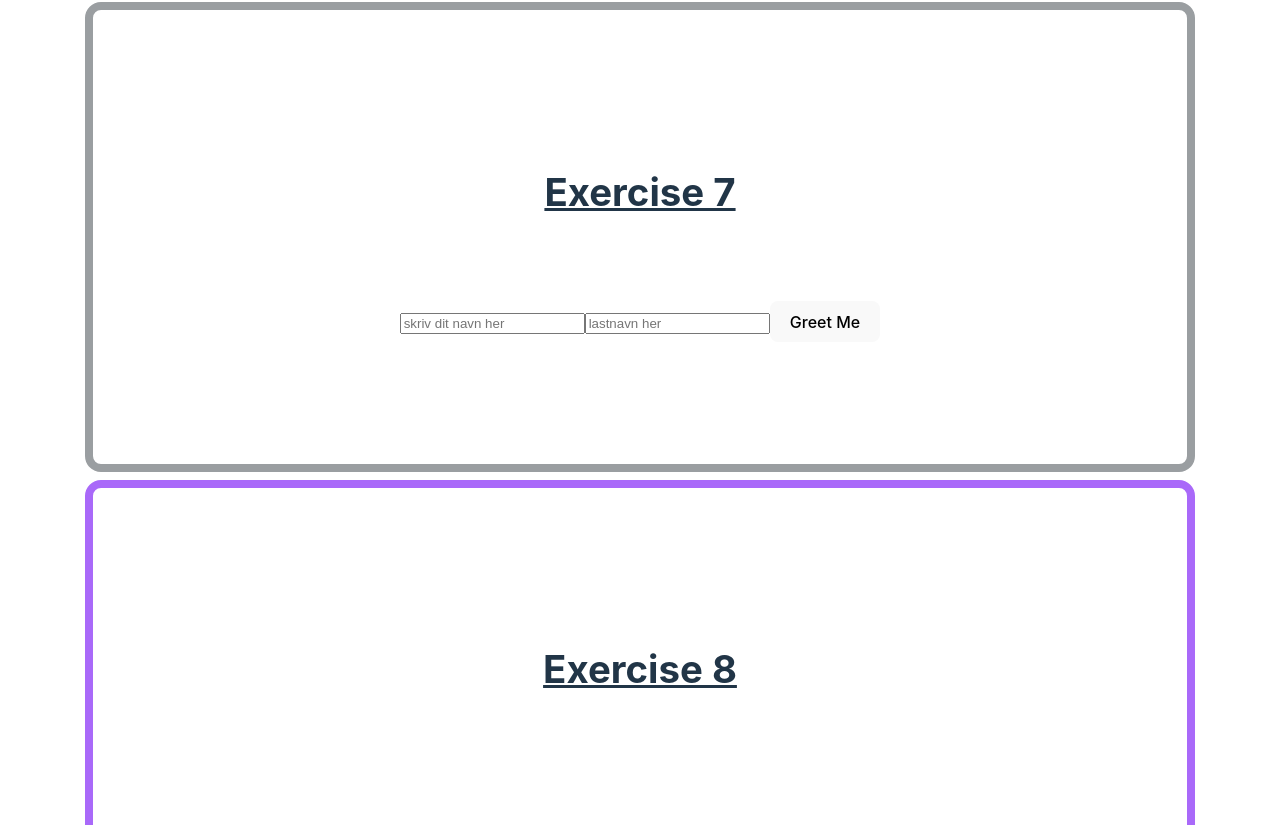
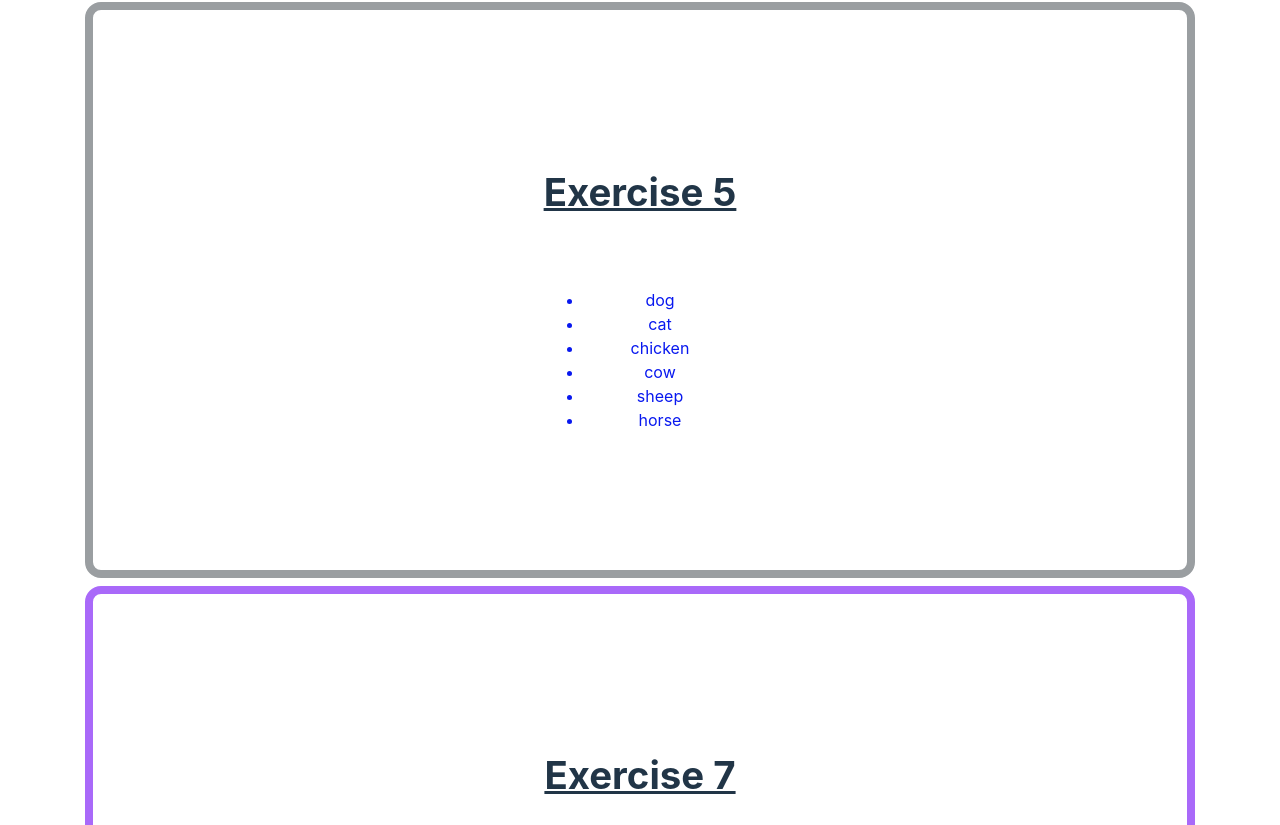
Before and after one commit to Eon4/react-exercise, a React (Vite) app in the folder react-øvelse/: page / in a window 1280 px wide. Shown: the part 2075-2900 px from the top of the page. Built offline with nearby package versions, Linux system fonts and the light colour scheme; no server answers.

Commit message:
update on 5

```diff
--- a/react-øvelse/src/App.jsx
+++ b/react-øvelse/src/App.jsx
@@ -3,7 +3,7 @@ import { Exercise1 } from "./components/exercise1/exercise1";
 import { Exercise2 } from "./components/exercise2/exercise2";
 import { Exercise3 } from "./components/exercise3/exercise3";
 import { Exercise4 } from "./components/exercise4/exercise4";
-// import { Exercise5 } from "./components/exercise5/Exercise5";
+import { Exercise5 } from "./components/exercise5/exercise5";
 // import { Exercise6 } from "./components/exercise6/Exercise6";
 import { Exercise7 } from "./components/exercise7/exercise7";
 import { Exercise8 } from "./components/exercise8/exercise8";
@@ -17,7 +17,7 @@ function App() {
       <Exercise2 />
       <Exercise3 />
       <Exercise4 />
-      {/* <Exercise5 /> */}
+      <Exercise5 />
       {/* <Exercise6/> */}
       <Exercise7/>
       <Exercise8/>
--- a/react-øvelse/src/components/exercise5/exercise5.jsx
+++ b/react-øvelse/src/components/exercise5/exercise5.jsx
@@ -0,0 +1,16 @@
+import { Wrapper } from "../wrapper/wrapper";
+import style from "../exercise5/exercise5.module.scss";
+
+export function Exercise5() {
+  const animalArray = ["dog", "cat", "chicken", "cow", "sheep", "horse"];
+
+  return (
+    <Wrapper title="Exercise 5">
+      <ul className={style.animals}>
+        {animalArray.map((animal, index) => {
+          return <li key={index}>{animal}</li>;
+        })}
+      </ul>
+    </Wrapper>
+  );
+}
--- a/react-øvelse/src/components/exercise5/exercise5.module.scss
+++ b/react-øvelse/src/components/exercise5/exercise5.module.scss
@@ -0,0 +1,4 @@
+
+.animals{
+    color: rgb(8, 24, 239);
+}
```
